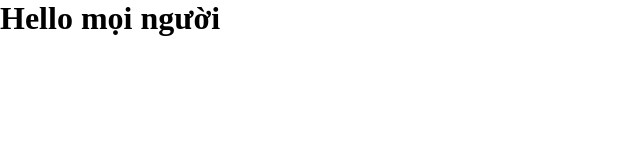
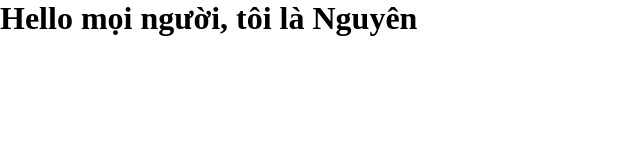
Before and after one commit to pbn1801/github-test, a plain HTML site: page index.html in a window 1280 px wide. Shown: the whole page, without its empty margins (0-640 px from the left). Drawn offline with Linux system fonts and the light colour scheme.

Commit message:
Sua file de tao conflict

```diff
--- a/index.html
+++ b/index.html
@@ -7,6 +7,6 @@
     <link rel="stylesheet" href="style.css">
 </head>
 <body>
-    <h1>Hello mọi người</h1>
+    <h1>Hello mọi người, tôi là Nguyên</h1>
 </body>
 </html>
```
